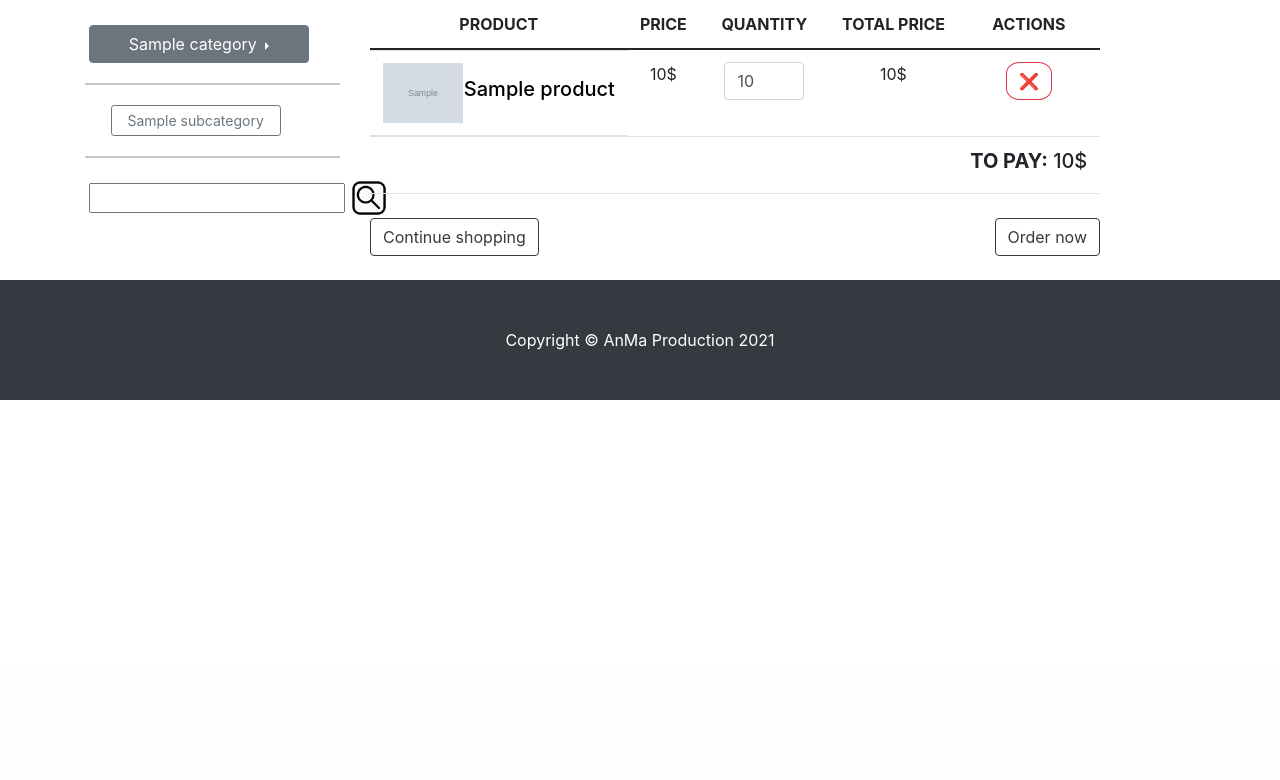
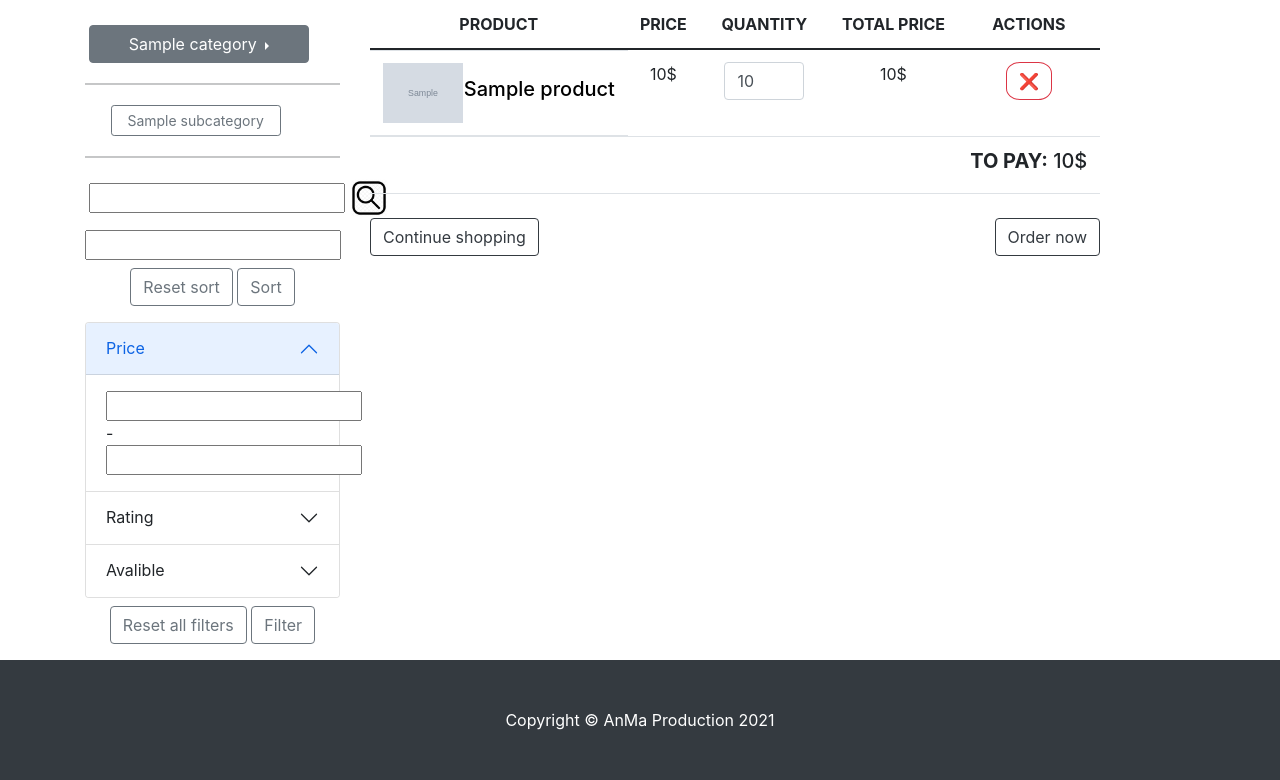
Before and after one commit to nikolska/Ant_shop, a Django app: template products/templates/cart_view.html in a window 1280 px wide. Shown: the part 131-911 px from the top of the page. Before the commit the page ends 531 px from the top, so only its background shows below. Run offline with Django 3.2, Linux system fonts and the light colour scheme; the template is opened without the code that fills it: most values are stand-ins (such as "Sample title", 1, 10 or a date in 2020); grey boxes marked "Sample" are stand-in pictures; form fields are guessed from the names that the template uses; some libraries are stand-ins or nearby versions.

Commit message:
add filter and sorting products

```diff
--- a/ant_shop/context_processors.py
+++ b/ant_shop/context_processors.py
@@ -1,4 +1,4 @@
-from products.forms import ProductSearchForm
+from products.forms import ProductFilterForm, ProductSearchForm, ProductSortForm
 from products.models import Category, Customer, Product, Subcategory
 from products.views import get_customer_cart, get_customer_wishlist
 
@@ -8,9 +8,11 @@ def base_page_info(request):
         'admin': Customer.objects.get(username='admin'),
         'cart': get_customer_cart(request),
         'categories': Category.objects.all(),
+        'products': Product.objects.order_by('-creation_date')[:9],
+        'filter_form': ProductFilterForm,
         'search_form': ProductSearchForm,
+        'sort_form': ProductSortForm,
         'subcategories': Subcategory.objects.all(),
-        'products': Product.objects.order_by('-creation_date')[:9],
         'wishlist': get_customer_wishlist(request),
     }
     return ctx
--- a/products/templates/base.html
+++ b/products/templates/base.html
@@ -72,7 +72,7 @@
                                 <div class="d-grid gap-2 col-11 mx-auto">
                                     {% for subcategory in subcategory_list %}
                                         <input class="btn btn-outline-secondary btn-sm my-1" style="width: 170px;"
-                                            type="submit" name="sorting" value="{{ subcategory }}">
+                                            type="submit" name="category_sorting" value="{{ subcategory }}">
                                     {% endfor %}
                                 </div>
                             </form>
@@ -83,6 +83,61 @@
                         {{ search_form.search }}
                         <input type="image" class="img-fluid icon" src="{% static '/img/search-icon.png' %}"/>
                     </form>
+                    {% if subcategory_list %}
+                        <form action="" method="GET" class="mt-2">
+                            <div class="mb-3">
+                                {{ sort_form.sorting }}
+                                <div align="center" class="mb-3">
+                                    <button name='reset_s' class="btn btn-outline-secondary mt-2">Reset sort</button>
+                                    <input type="submit" class="btn btn-outline-secondary mt-2" value="Sort">
+                                </div>
+                            </div>
+                        </form>
+                        <form action="" method="GET" class="mt-2">
+                            <div class="accordion" id="accordionPanelsStayOpenExample">
+                                <div class="accordion-item">
+                                  <h2 class="accordion-header" id="panelsStayOpen-headingOne">
+                                    <button class="accordion-button" type="button" data-bs-toggle="collapse" data-bs-target="#panelsStayOpen-collapseOne" aria-expanded="true" aria-controls="panelsStayOpen-collapseOne">
+                                      Price
+                                    </button>
+                                  </h2>
+                                  <div id="panelsStayOpen-collapseOne" class="accordion-collapse collapse show" aria-labelledby="panelsStayOpen-headingOne">
+                                    <div class="accordion-body">
+                                        {{ filter_form.price_from }} - {{ filter_form.price_to }}
+                                    </div>
+                                  </div>
+                                </div>
+                                <div class="accordion-item">
+                                  <h2 class="accordion-header" id="panelsStayOpen-headingTwo">
+                                    <button class="accordion-button collapsed" type="button" data-bs-toggle="collapse" data-bs-target="#panelsStayOpen-collapseTwo" aria-expanded="false" aria-controls="panelsStayOpen-collapseTwo">
+                                      Rating
+                                    </button>
+                                  </h2>
+                                  <div id="panelsStayOpen-collapseTwo" class="accordion-collapse collapse" aria-labelledby="panelsStayOpen-headingTwo">
+                                    <div class="accordion-body">
+                                        {{ filter_form.rating_from }} - {{ filter_form.rating_to }}
+                                    </div>
+                                  </div>
+                                </div>
+                                <div class="accordion-item">
+                                  <h2 class="accordion-header" id="panelsStayOpen-headingThree">
+                                    <button class="accordion-button collapsed" type="button" data-bs-toggle="collapse" data-bs-target="#panelsStayOpen-collapseThree" aria-expanded="false" aria-controls="panelsStayOpen-collapseThree">
+                                      Avalible
+                                    </button>
+                                  </h2>
+                                  <div id="panelsStayOpen-collapseThree" class="accordion-collapse collapse" aria-labelledby="panelsStayOpen-headingThree">
+                                    <div class="accordion-body">
+                                        {{ filter_form.availability }}
+                                    </div>
+                                  </div>
+                                </div>
+                            </div>
+                            <div align="center" class="mb-3">
+                                <button name='reset_f' class="btn btn-outline-secondary mt-2">Reset all filters</button>
+                                <input type="submit" class="btn btn-outline-secondary mt-2" value="Filter">
+                            </div>
+                        </form>
+                    {% endif %}
                 </div>
                 <div class="col-lg-8">
                     {% if messages %}
--- a/static/css/my_styles.css
+++ b/static/css/my_styles.css
@@ -21,3 +21,7 @@
 .order-img {
     width: 20rem;
 }
+
+.no-bullet-list {
+    list-style-type: none;
+}
```
Also changed, not shown: products/forms.py (+69 -0 lines), products/views.py (+46 -6 lines), media/products/giantturte_Gge1NB8.jpg (added).
